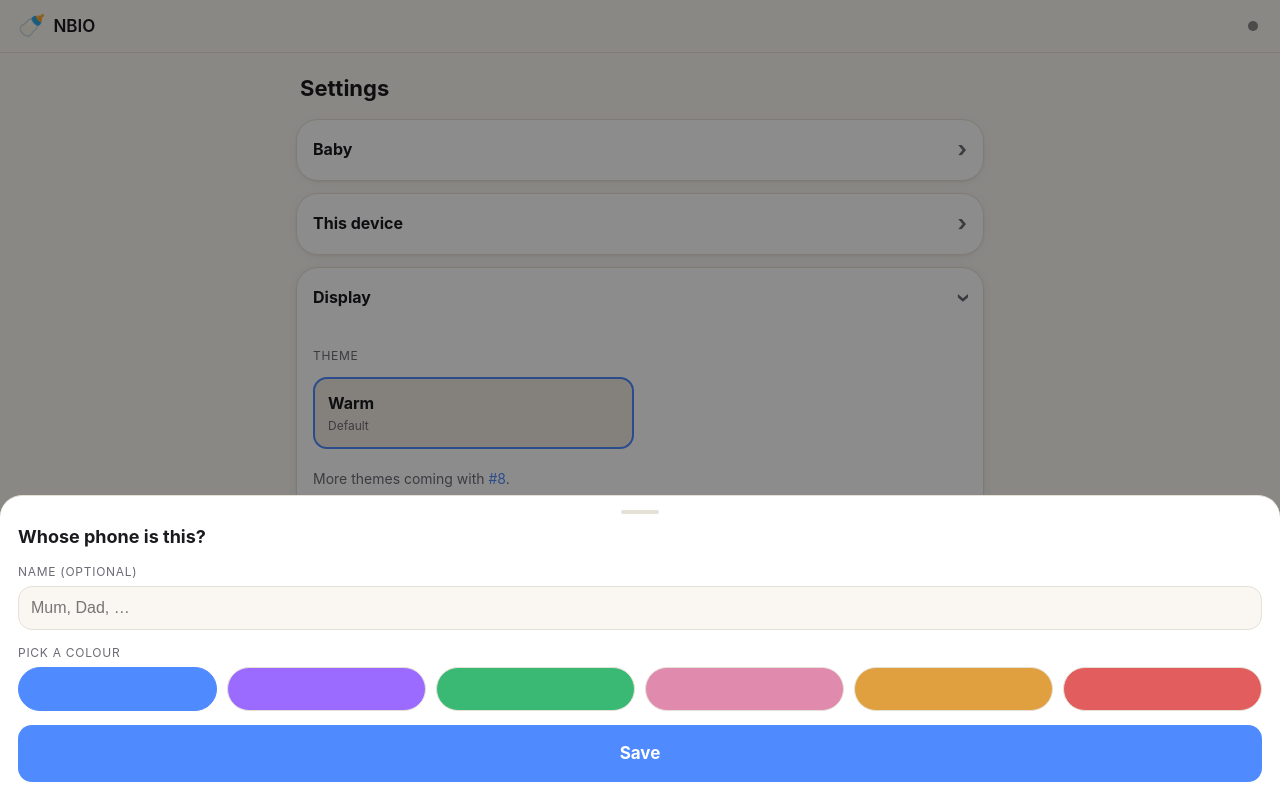
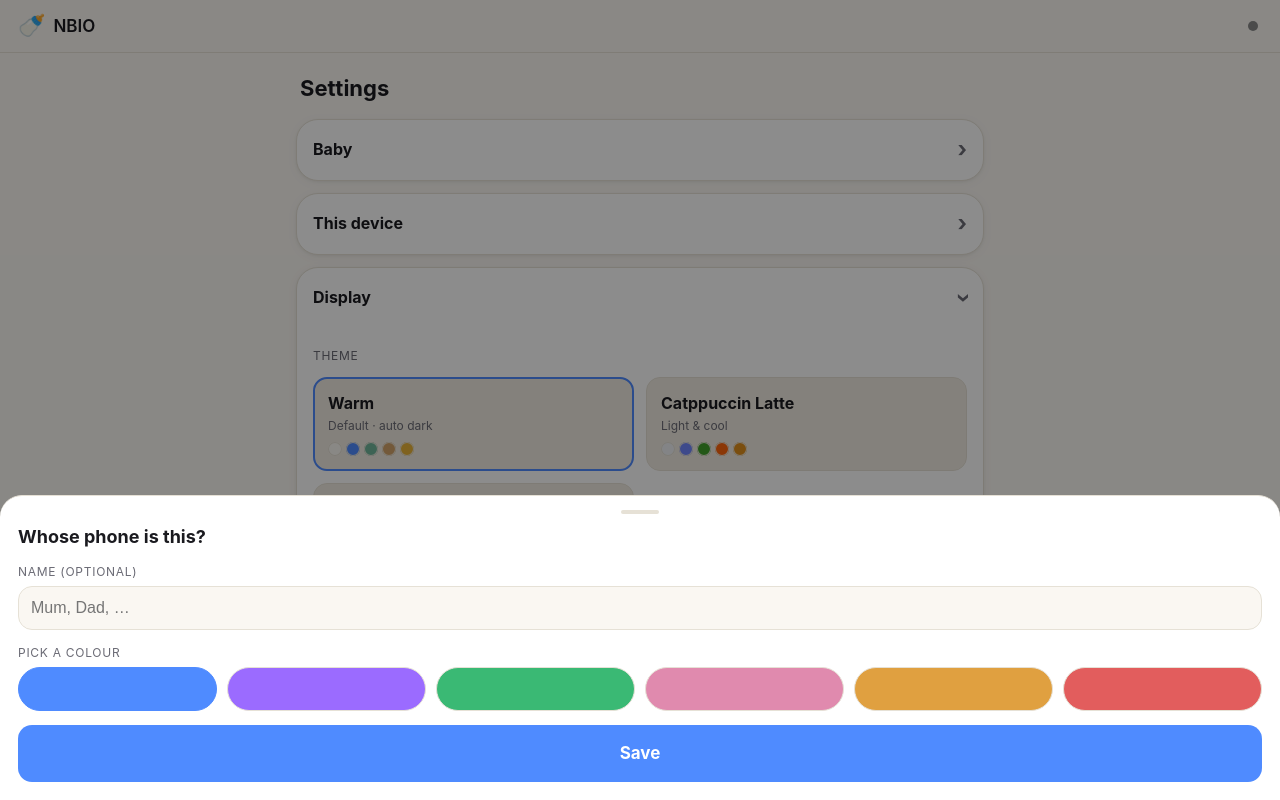
Before and after one commit to Whitehawk2/NBIO_Tracker, a FastAPI app: page /settings in a window 1280 px wide, after a click on "Display". Run offline with FastAPI, Linux system fonts and the light colour scheme; data comes from the database, SQL or seed files in the repository; data that the repository does not hold is empty; parts of the project's set-up code (start-up, migrations or seed data) failed here and were passed over.

Commit message:
feat(settings): three theme cards (warm + latte + mocha) with palette previews (#8)
Display section in /settings now exposes all three themes — `warm`
(default, auto dark), `latte` (always light), `mocha` (always dark).
Each card carries a 5-swatch preview row showing bg / accent / feed /
poo / vitd so the user can scan the palette before tapping.

The values are inlined as `style="background:#…"` literals so the
preview is robust to CSS load order (each swatch shows its theme's
colour, NOT the page's current theme).

No JS change — `wireThemePicker` in settings.js (PR #51) iterates
`.theme-card[data-theme-value]` generically; adding two more cards
needs zero JS.

537 tests / 100% line + branch coverage on nbio/.

```diff
--- a/app/nbio/templates/settings.html
+++ b/app/nbio/templates/settings.html
@@ -52,11 +52,38 @@
       <div id="theme-grid" class="theme-grid" role="radiogroup" aria-label="Pick a theme">
         <button type="button" class="theme-card" data-theme-value="warm">
           <span class="theme-card-name">Warm</span>
-          <span class="theme-card-blurb">Default</span>
+          <span class="theme-card-blurb">Default · auto dark</span>
+          <span class="theme-preview" aria-hidden="true">
+            <span style="background:#faf7f2"></span>
+            <span style="background:#4f8bff"></span>
+            <span style="background:#6fb59a"></span>
+            <span style="background:#d2a36a"></span>
+            <span style="background:#e8b339"></span>
+          </span>
+        </button>
+        <button type="button" class="theme-card" data-theme-value="latte">
+          <span class="theme-card-name">Catppuccin Latte</span>
+          <span class="theme-card-blurb">Light &amp; cool</span>
+          <span class="theme-preview" aria-hidden="true">
+            <span style="background:#eff1f5"></span>
+            <span style="background:#7287fd"></span>
+            <span style="background:#40a02b"></span>
+            <span style="background:#fe640b"></span>
+            <span style="background:#df8e1d"></span>
+          </span>
+        </button>
+        <button type="button" class="theme-card" data-theme-value="mocha">
+          <span class="theme-card-name">Catppuccin Mocha</span>
+          <span class="theme-card-blurb">Dark &amp; cosy</span>
+          <span class="theme-preview" aria-hidden="true">
+            <span style="background:#1e1e2e"></span>
+            <span style="background:#b4befe"></span>
+            <span style="background:#a6e3a1"></span>
+            <span style="background:#fab387"></span>
+            <span style="background:#f9e2af"></span>
+          </span>
         </button>
       </div>
-      <p class="muted small">More themes coming with
-        <a href="https://github.com/Whitehawk2/NBIO_Tracker/issues/8">#8</a>.</p>
     </div>
   </details>
 
```
Also changed, not shown: app/tests/api/test_pages.py (+44 -0 lines).
